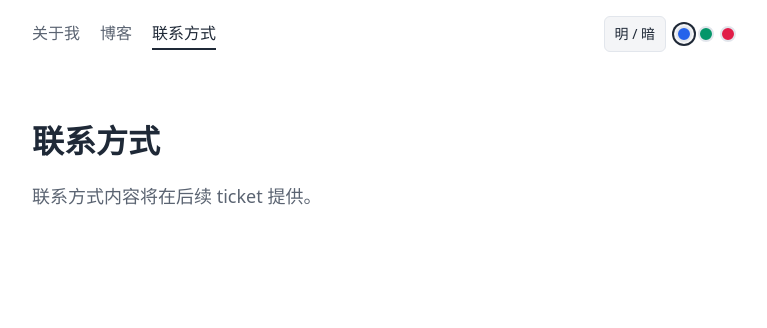
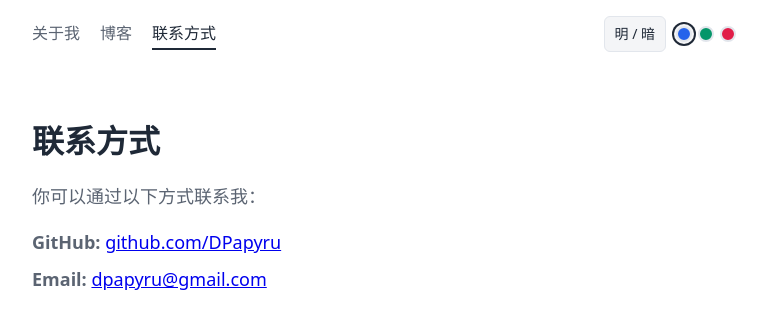
Before and after one commit to DPapyru/dpapyru.github.io, a React (Vite) app: page /contact in a window 1280 px wide. Shown: the top 328 px of the page, without its empty margins (256-1023 px from the left). Built offline with nearby package versions, Linux system fonts and the light colour scheme.

Commit message:
feat(#1): 完善「关于我」与「联系方式」板块真实内容(移除占位文本)

```diff
--- a/src/features/about/About.tsx
+++ b/src/features/about/About.tsx
@@ -11,7 +11,9 @@ export function About() {
     <main className={styles.about}>
       <Seo title={pageTitle("关于我")} path="/" description="DPapyru 的个人主页 — 关于我。" />
       <h1 className={styles.title}>关于我</h1>
-      <p className={styles.lead}>这里是 DPapyru 的个人主页。</p>
+      <p className={styles.lead}>
+        DPapyru，Terraria/tModLoader Mod 开发者，gh-tml 教程站作者，WebGL / Shader / React 技术探索者。
+      </p>
     </main>
   );
 }
--- a/src/features/contact/Contact.tsx
+++ b/src/features/contact/Contact.tsx
@@ -11,7 +11,21 @@ export function Contact() {
     <main className={styles.page}>
       <Seo title={pageTitle("联系方式")} path="/contact" description="联系 DPapyru。" />
       <h1 className={styles.title}>联系方式</h1>
-      <p className={styles.lead}>联系方式内容将在后续 ticket 提供。</p>
+      <div className={styles.lead}>
+        <p>你可以通过以下方式联系我：</p>
+        <ul style={{ marginTop: "1rem", listStyle: "none", padding: 0 }}>
+          <li style={{ margin: "0.5rem 0" }}>
+            <strong>GitHub:</strong>{" "}
+            <a href="https://github.com/DPapyru" target="_blank" rel="noopener noreferrer">
+              github.com/DPapyru
+            </a>
+          </li>
+          <li style={{ margin: "0.5rem 0" }}>
+            <strong>Email:</strong>{" "}
+            <a href="mailto:dpapyru@gmail.com">dpapyru@gmail.com</a>
+          </li>
+        </ul>
+      </div>
     </main>
   );
 }
```
